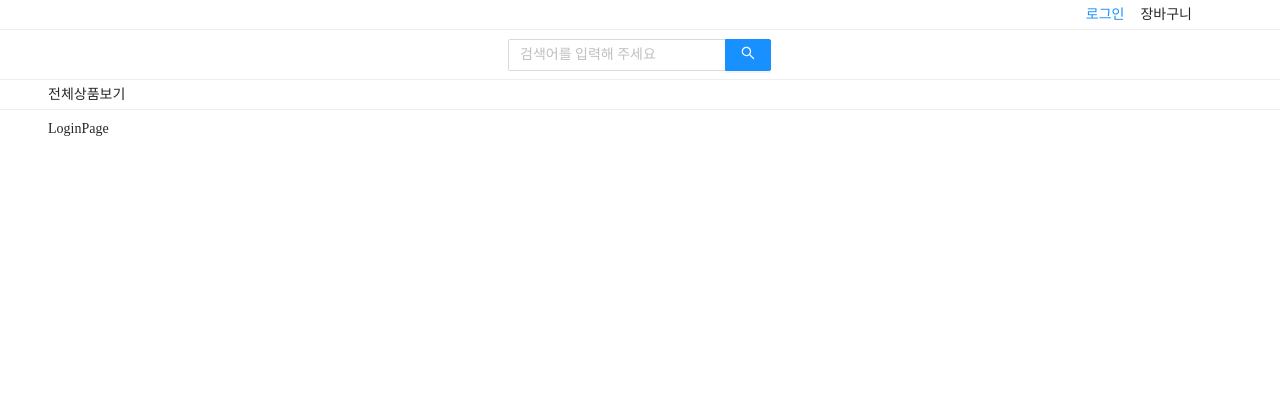
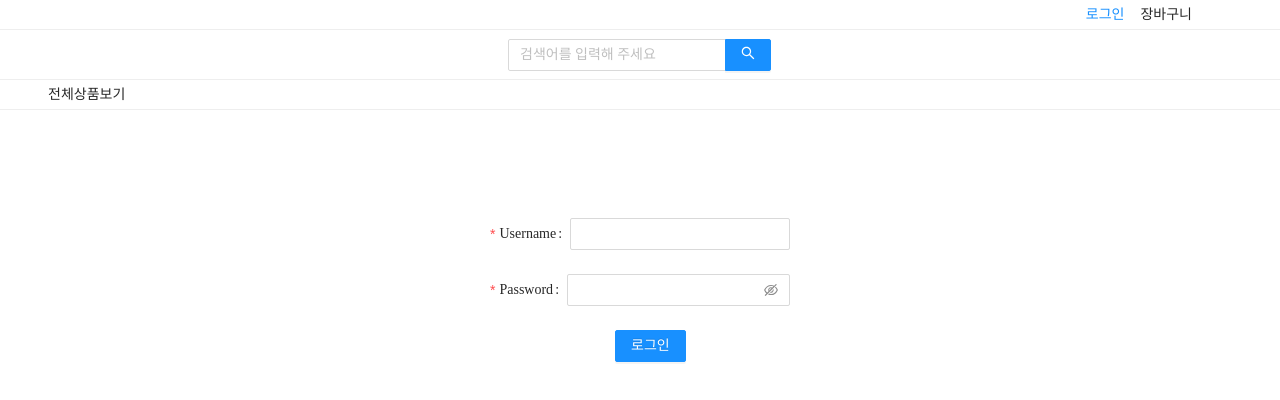
Before and after one commit to swssbw/shop, a React (Create React App) app: page /login in a window 1280 px wide. Shown: the top 400 px of the page. Built offline with nearby package versions, Linux system fonts and the light colour scheme; a web font is replaced by a local one.

Commit message:
로그인 페이지 추가

```diff
--- a/src/components/Pages/LoginPage/LoginPage.js
+++ b/src/components/Pages/LoginPage/LoginPage.js
@@ -1,7 +1,74 @@
 import React from "react";
+import { Button, Form, Input } from "antd";
+import { useNavigate } from "react-router-dom";
 
 const LoginPage = () => {
-  return <div>LoginPage</div>;
+  let navigate = useNavigate();
+
+  const onFinish = (values) => {
+    console.log("Success:", values);
+    navigate("/");
+  };
+
+  const onFinishFailed = (errorInfo) => {
+    console.log("Failed:", errorInfo);
+  };
+
+  return (
+    <div className="LoginPage">
+      <div className="LoginPage_container">
+        <Form
+          name="basic"
+          // labelCol={{
+          //   span: 8,
+          // }}
+          // wrapperCol={{
+          //   span: 16,
+          // }}
+          onFinish={onFinish}
+          onFinishFailed={onFinishFailed}
+          autoComplete="off"
+        >
+          <Form.Item
+            label="Username"
+            name="username"
+            rules={[
+              {
+                required: true,
+                message: "Please input your username!",
+              },
+            ]}
+          >
+            <Input />
+          </Form.Item>
+
+          <Form.Item
+            label="Password"
+            name="password"
+            rules={[
+              {
+                required: true,
+                message: "Please input your password!",
+              },
+            ]}
+          >
+            <Input.Password />
+          </Form.Item>
+
+          <Form.Item
+            wrapperCol={{
+              offset: 10,
+              span: 16,
+            }}
+          >
+            <Button type="primary" htmlType="submit">
+              로그인
+            </Button>
+          </Form.Item>
+        </Form>
+      </div>
+    </div>
+  );
 };
 
 export default LoginPage;
--- /dev/null
+++ b/src/styles/scss/Pages/LoginPage.scss
@@ -0,0 +1,8 @@
+.LoginPage {
+  // border: 1px solid blue;
+
+  .LoginPage_container {
+    width: 300px;
+    margin: 100px auto;
+  }
+}
--- a/src/styles/scss/main.scss
+++ b/src/styles/scss/main.scss
@@ -1,10 +1,13 @@
 @import "./variable.scss";
 
+// components
 @import "./components/Elements/Navbar/LoginRow";
 @import "./components/Elements/Navbar/SearchRow";
 @import "./components/Elements/Navbar/TotalProductsRow";
+@import "./components/Elements/ProductCard/ProductCard.scss";
 
-@import "./components/Elements/ProductCard/ProductCard.scss";
+// pages
+@import "./Pages/LoginPage.scss";
 
 @font-face {
   font-family: "Pretendard-Regular";
```
